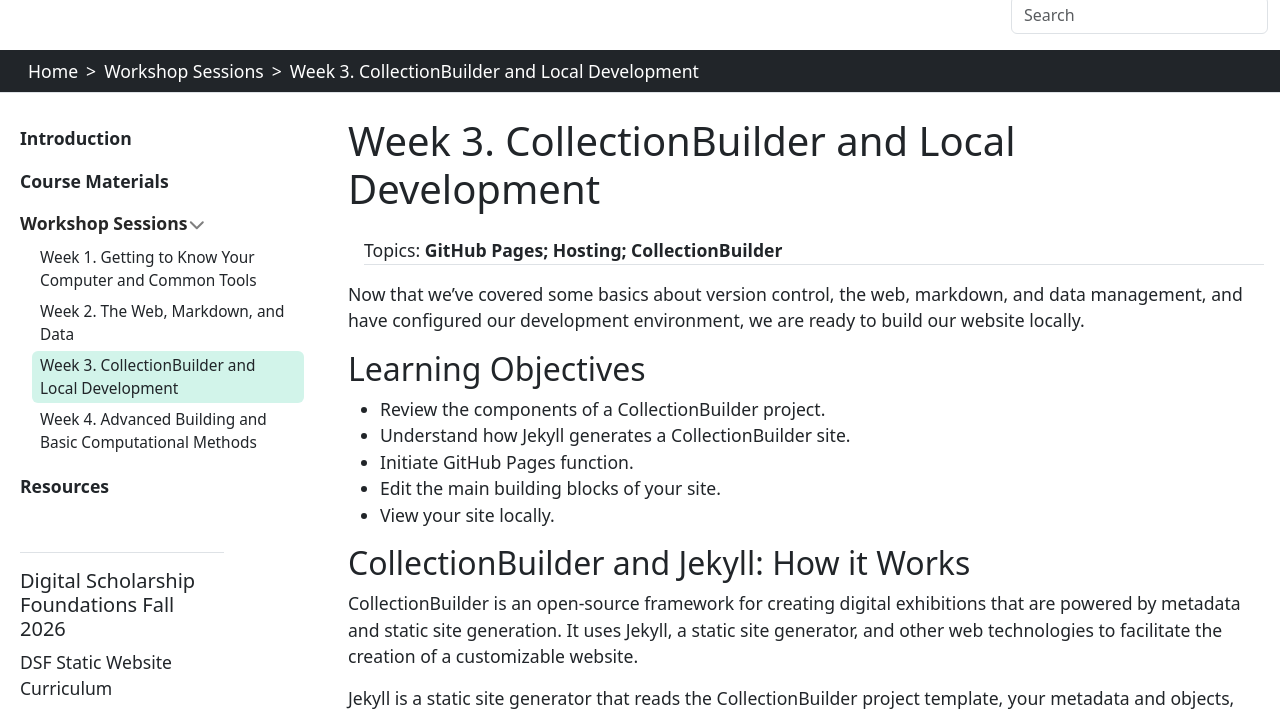
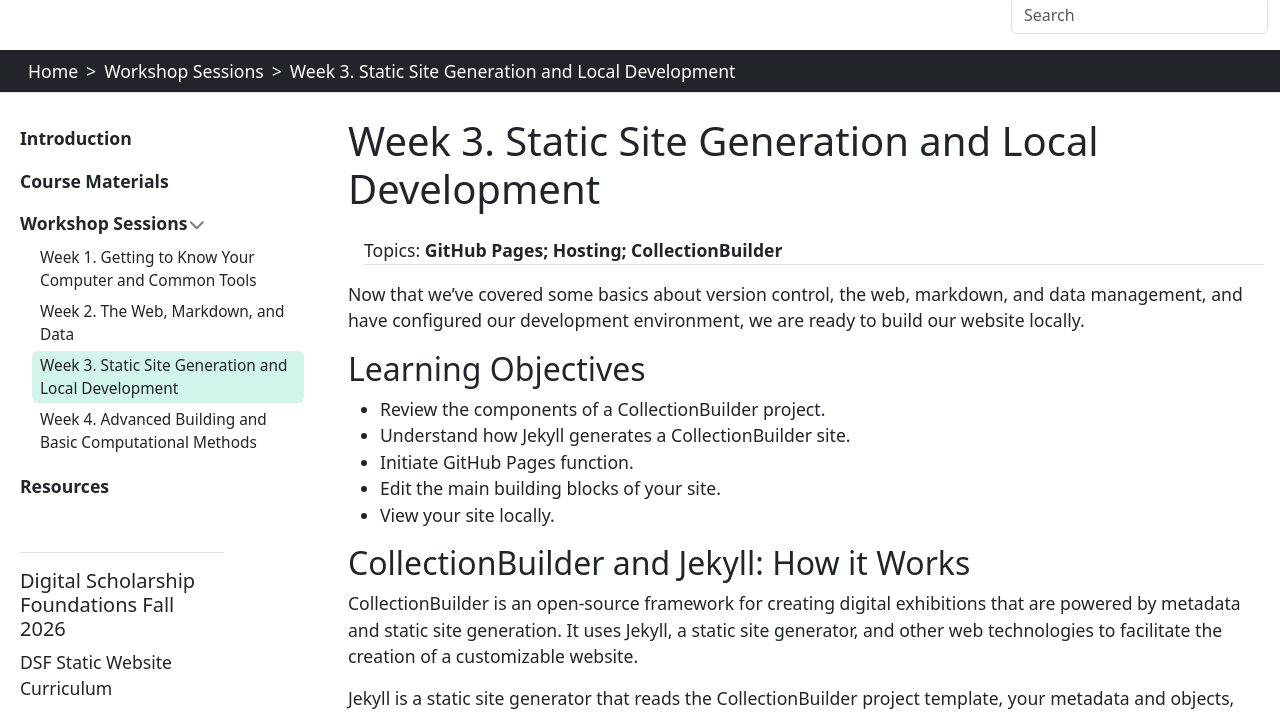
Before and after one commit to PULdischo/dsf-fall-2026, a Jekyll site: the page built from content/sessions/week-3.md, in a window 1280 px wide and 900 px high, cut to the strip 120-834 px from the top of the window. Built offline with Jekyll 4.4.1, drawn with Linux system fonts in a browser that asks for light colours.

Commit message:
update week 3 title

```diff
--- a/content/sessions/week-3.md
+++ b/content/sessions/week-3.md
@@ -1,7 +1,7 @@
 ---
 section: Workshop Sessions
 nav_order: 3
-title: Week 3. CollectionBuilder and Local Development
+title: Week 3. Static Site Generation and Local Development
 topics: GitHub Pages; Hosting; CollectionBuilder
 ---
 
```
